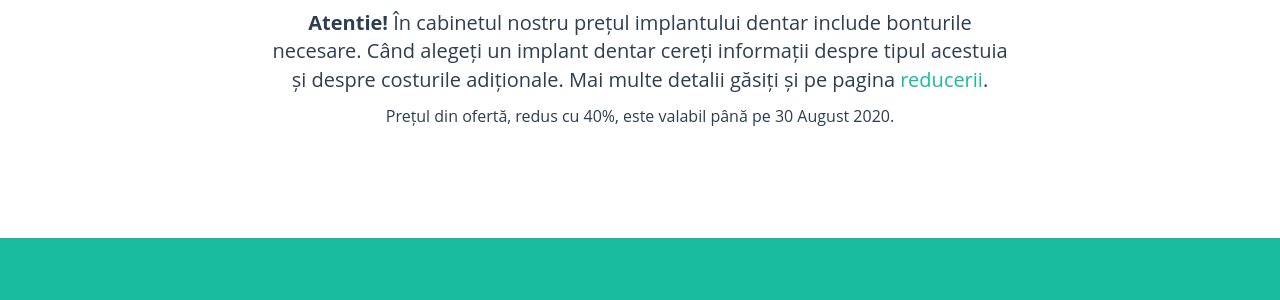
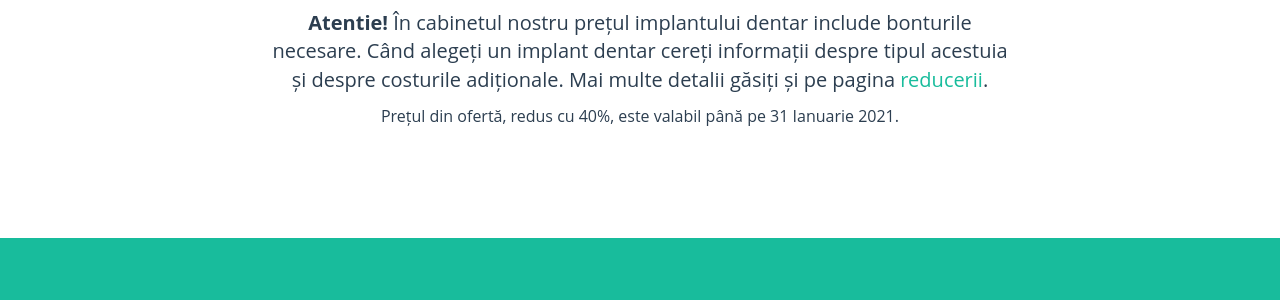
Before and after one commit to littledentgopo/offerdent, a Jekyll site: the page built from index.html, in a window 1280 px wide and 900 px high, scrolled down 1364 px. Shown: the part 155-455 px from the top of the window. Built offline with Jekyll 4.4.1, drawn with Linux system fonts in a browser that asks for light colours; comment, search, counter and statistics services are not loaded.

Commit message:
update expiry 2021

```diff
--- a/_config.yml
+++ b/_config.yml
@@ -28,8 +28,8 @@ contact:
 
 
 offer:
-    expirydate: 30 August 2020
-    extramonth: Septembrie 2020
+    expirydate: 31 Ianuarie 2021
+    extramonth: Ianuarie 2021
 
 
 permalink: none
```
